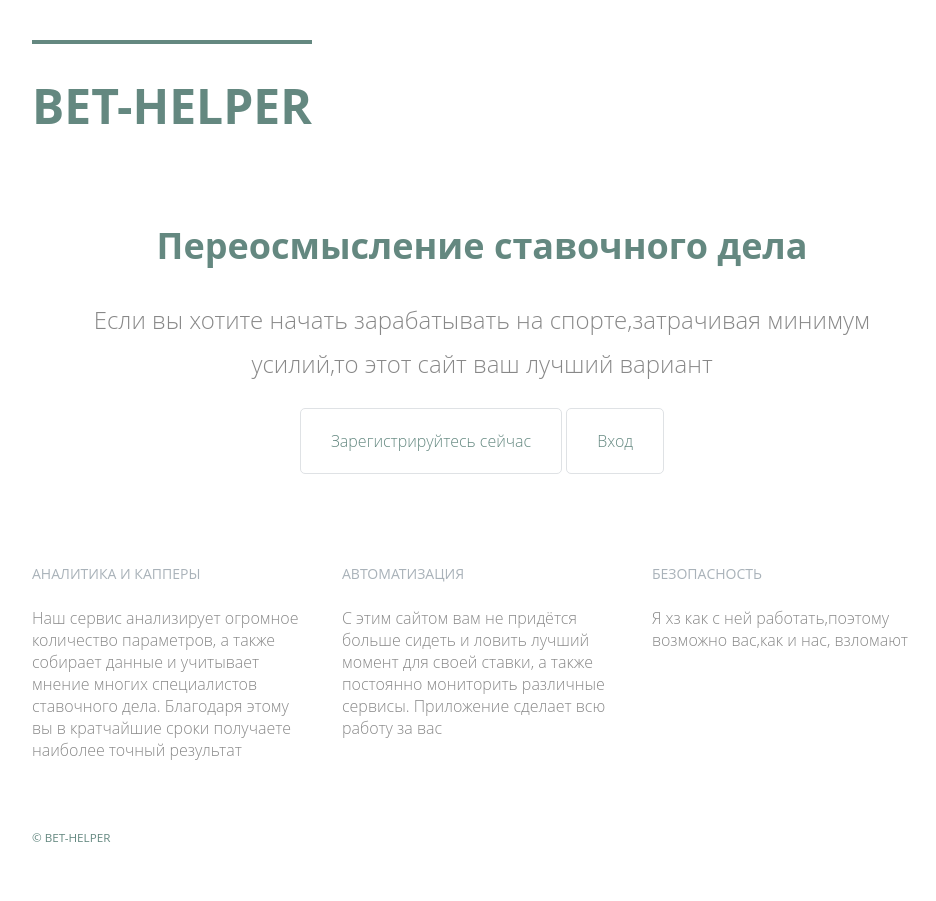
After one commit to smakkking/bet_bot, a Django app: page / in a window 1280 px wide. The commit adds this page. Shown: the whole page, without its empty margins (158-1094 px from the left). Run offline with Django 3.2, Linux system fonts and the light colour scheme.

Commit message:
сделали первую страничку со стилями

```diff
--- a/web_part/UserDataManagment/views.py
+++ b/web_part/UserDataManagment/views.py
@@ -41,7 +41,6 @@ class UpdateData(LoginRequiredMixin, views.View) :
         with open(json_path, 'r') as f :
             data = json.load(f)
             new_data = {}
-            new_data['open_browser'] = dict(request.GET)['new_iteration'][0] == 'true'
             user_data = SettingsForm(instance=request.user).__dict__['initial']
             for key in data.keys() :
                 if key in user_data.keys() and user_data[key] :
--- /dev/null
+++ b/web_part/static/test.css
@@ -0,0 +1,222 @@
+/*
+  ========================================
+  Сетка
+  ========================================
+*/
+
+*,
+*:before,
+*:after {
+  -webkit-box-sizing: border-box;
+     -moz-box-sizing: border-box;
+          box-sizing: border-box;
+}
+.container,
+.grid {
+  margin: 0 auto;
+  width: 960px;
+}
+.container {
+  padding-left: 30px;
+  padding-right: 30px;
+}
+.grid,
+.col-1-3,
+.col-2-3 {
+  padding-left: 15px;
+  padding-right: 15px;
+}
+.col-1-3,
+.col-2-3  {
+  display: inline-block;
+  vertical-align: top;
+}
+.col-1-3 {
+  width: 33.33%;
+}
+.col-2-3 {
+  width: 66.66%;
+}
+
+/*
+  ========================================
+  Clearfix
+  ========================================
+*/
+
+.group:before,
+.group:after {
+  content: "";
+  display: table;
+}
+.group:after {
+  clear: both;
+}
+.group {
+  clear: both;
+  *zoom: 1;
+}
+
+/*
+  ========================================
+  Типографика
+  ========================================
+*/
+
+h1, h3, h4, h5, p {
+  margin-bottom: 22px;
+}
+
+h1, h2, h3, h4 {
+  color: #648880;
+}
+
+h1 {
+  font-size: 36px;
+  line-height: 44px;
+}
+h2 {
+  font-size: 24px;
+  line-height: 44px;
+}
+h3 {
+  font-size: 21px;
+}
+h4 {
+  font-size: 18px;
+}
+h5 {
+  color: #a9b2b9;
+  font-size: 14px;
+  font-weight: 400;
+}
+
+strong {
+  font-weight: 400;
+}
+cite, em {
+  font-style: italic;
+}
+
+h5 {
+  color: #a9b2b9;
+  font-size: 14px;
+  font-weight: 400;
+  text-transform: uppercase;
+}
+
+/*
+  ========================================
+  Кнопки
+  ========================================
+*/
+
+.btn {
+  border-radius: 5px;
+  display: inline-block;
+  margin: 0;
+}
+.btn-alt {
+  border: 1px solid #dfe2e5;
+  padding: 10px 30px;
+}
+
+/*
+  ========================================
+  Основной заголовок
+  ========================================
+*/
+
+.logo {
+  border-top: 4px solid #648880;
+  float: left;
+  font-size: 48px;
+  line-height: 44px;
+  padding: 40px 0 22px 0;
+}
+
+
+.primary-nav {
+  font-size: 14px;
+  font-weight: 400;
+  letter-spacing: .5px;
+  text-transform: uppercase;
+}
+
+
+/*
+  ========================================
+  Основной подвал
+  ========================================
+*/
+
+.primary-footer {
+  color: #648880;
+  font-size: 14px;
+  padding-bottom: 44px;
+  padding-top: 44px;
+}
+.primary-footer small {
+  float: left;
+  font-weight: 400;
+}
+
+/*
+  ========================================
+  Главная страница
+  ========================================
+*/
+
+.hero {
+  line-height: 44px;
+  padding: 22px 80px 66px 80px;
+}
+.hero h2 {
+  font-size: 36px;
+}
+.hero p {
+  font-size: 24px;
+}
+
+.hero {
+  line-height: 44px;
+  padding: 22px 80px 66px 80px;
+  text-align: center;
+}
+/*
+  ========================================
+  Ссылки
+  ========================================
+*/
+
+a {
+  color: #648880;
+  text-decoration: none;
+}
+a:hover {
+  color: #a9b2b9;
+}
+p a {
+  border-bottom: 1px solid #dfe2e5;
+}
+
+
+/*
+  ========================================
+  Пользовательские стили
+  ========================================
+*/
+body {
+  color: #888;
+  font: 300 16px/22px "Open Sans", "Helvetica Neue", Helvetica, Arial, sans-serif;
+}
+
+/*
+  ========================================
+  Навигация
+  ========================================
+*/
+
+.nav {
+  text-align: right;
+}
--- a/web_part/UserDataManagment/templates/menu.html
+++ b/web_part/templates/menu.html
@@ -6,15 +6,13 @@
         <script text="text/javascript">
             var stop_bot = false
             var last_data = {}
-            var new_iteration = false
+            var WAIT_TIME = 60
             function update_bet() {
                 if (!stop_bot) {
                     $.getJSON(
                         "{% url 'renew' %}",
-                        { 'new_iteration' : new_iteration },
                     function(data){
                         console.log(data)
-                        new_iteration = false
                         for (let key in data) {
                             if (!last_data[key] || (String(last_data[key]) != String(data[key]))) {
                                 // this happens if data[key] is new
@@ -25,7 +23,7 @@
                             }
                         }
                         try_bet(data);
-                        setTimeout('update_bet()', 60 * 1000);
+                        setTimeout('update_bet()', WAIT_TIME * 1000);
                     })
                 }
             };
--- /dev/null
+++ b/web_part/templates/test.html
@@ -0,0 +1,66 @@
+<!DOCTYPE html>
+{% load static %}
+<html lang="ru">
+
+<html>
+    <head>
+        <title> Главное меню </title>
+		<meta charset="utf-8">
+        <script src="https://ajax.googleapis.com/ajax/libs/jquery/1.12.4/jquery.min.js"></script>
+		<link rel="stylesheet" href="{% static 'test.css' %}" />
+    </head>
+
+	<body>
+			<header class="container group">
+				<h1 class="logo">
+					<a href="test.html">BET-HELPER</a>
+				</h1>
+
+				<nav class=" nav primary-nav">
+
+				</nav>
+
+			</header>
+
+			<section class="hero container">
+				<h2>Переосмысление ставочного дела</h2>
+				<p>Если вы хотите начать зарабатывать на спорте,затрачивая минимум усилий,то этот сайт ваш лучший вариант</p>
+				 <a class="btn btn-alt" href="register.html">Зарегистрируйтесь сейчас</a>
+				 <a class="btn btn-alt" href="{% url 'login' %}">Вход</a>
+			</section>
+
+			<section class="grid" >
+
+				<section class="col-1-3" >
+					  <h5>Аналитика и Капперы</h5>
+					<p>Наш сервис анализирует огромное количество параметров, а также собирает данные и учитывает мнение многих специалистов ставочного дела.
+					   Благодаря этому вы в кратчайшие сроки получаете наиболее точный результат </p>
+				</section><!--
+
+				Говно
+			--><section class="col-1-3" >
+					  <h5>Автоматизация </h5>
+					<p>С этим сайтом вам не придётся больше сидеть и ловить лучший момент для своей ставки, а также постоянно мониторить различные сервисы.
+					   Приложение сделает всю работу за вас</p>
+				</section><!--
+
+				Не рабочее
+			--><section class="col-1-3" >
+					  <h5>Безопасность</h5>
+					<p>Я хз как с ней работать,поэтому возможно вас,как и нас, взломают</p>
+				</section>
+
+
+				</section>
+
+
+			<footer class="primary-footer container group">
+
+				<small>&copy; BET-HELPER</small>
+				<nav class="nav">
+
+				</nav>
+
+			</footer>
+	</body>
+</html>
--- a/web_part/web_part/settings.py
+++ b/web_part/web_part/settings.py
@@ -123,3 +123,7 @@ USE_TZ = True
 # https://docs.djangoproject.com/en/3.0/howto/static-files/
 
 STATIC_URL = '/static/'
+
+STATICFILES_DIRS = [
+    os.path.join(BASE_DIR, "static"),
+]
--- a/web_part/web_part/urls.py
+++ b/web_part/web_part/urls.py
@@ -2,11 +2,13 @@ from django.contrib import admin
 from django.urls import path
 from UserDataManagment import views
 from django.conf.urls import include
+from django.views.generic import TemplateView
 
 from django.contrib.auth import views as v
 
 urlpatterns = [
     path('admin/', admin.site.urls),
+    path('', TemplateView.as_view(template_name="test.html")),
     path('account/settings/', views.BotSettings.as_view()),
     path('account/renew', views.UpdateData.as_view(), name='renew'),
     path('account/bet', views.BetData.as_view(), name='bet'),
```
Also changed, not shown: moduls/all_scripts.py (+4 -3 lines), moduls/manage_file.py (+21 -4 lines), web_part/db.sqlite3, web_part/templates/bot_set.html (renamed from web_part/UserDataManagment/templates/bot_set.html), web_part/templates/registration/login.html (renamed from web_part/UserDataManagment/templates/registration/login.html), 1 other file.
